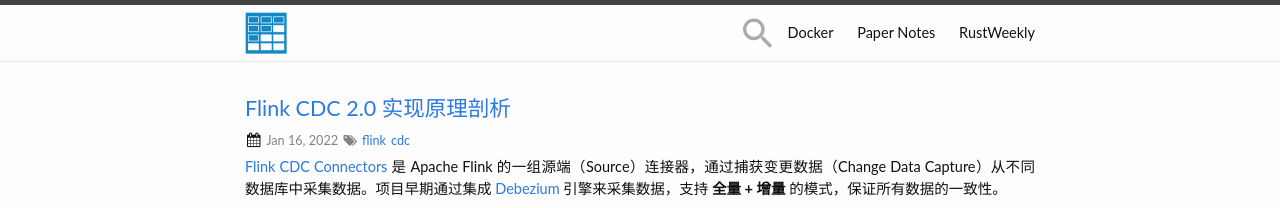
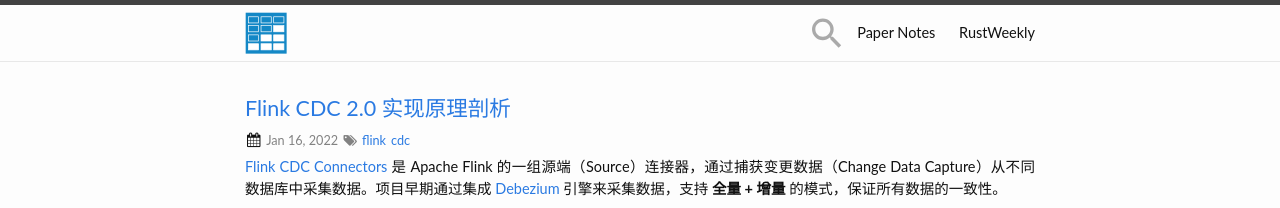
Before and after one commit to zhjwpku/zhjwpku.github.io, a Jekyll site: the page built from index.html, in a window 1280 px wide. Shown: the top 208 px of the page. Built offline with Jekyll 4.4.1, drawn with Linux system fonts in a browser that asks for light colours; the list of posts is cut into pages by our own code; comment, search, counter and statistics services are not loaded.

Commit message:
polish header
Signed-off-by: Junwang Zhao <zhjwpku@gmail.com>

```diff
--- a/_includes/header.html
+++ b/_includes/header.html
@@ -24,7 +24,7 @@
           {% endif %}
         {% endfor %}
         -->
-          <a class="page-link" href="{{ site.baseurl }}/docker/">Docker</a>
+          <!-- <a class="page-link" href="{{ site.baseurl }}/docker/">Docker</a> -->
           <a class="page-link" href="https://paper-notes.zhjwpku.com">Paper Notes</a>
           <!--a class="page-link" href="{{ site.baseurl }}/about">#Hireme</a-->
           <a class="page-link" href="https://rustweekly.cn">RustWeekly</a>
```
